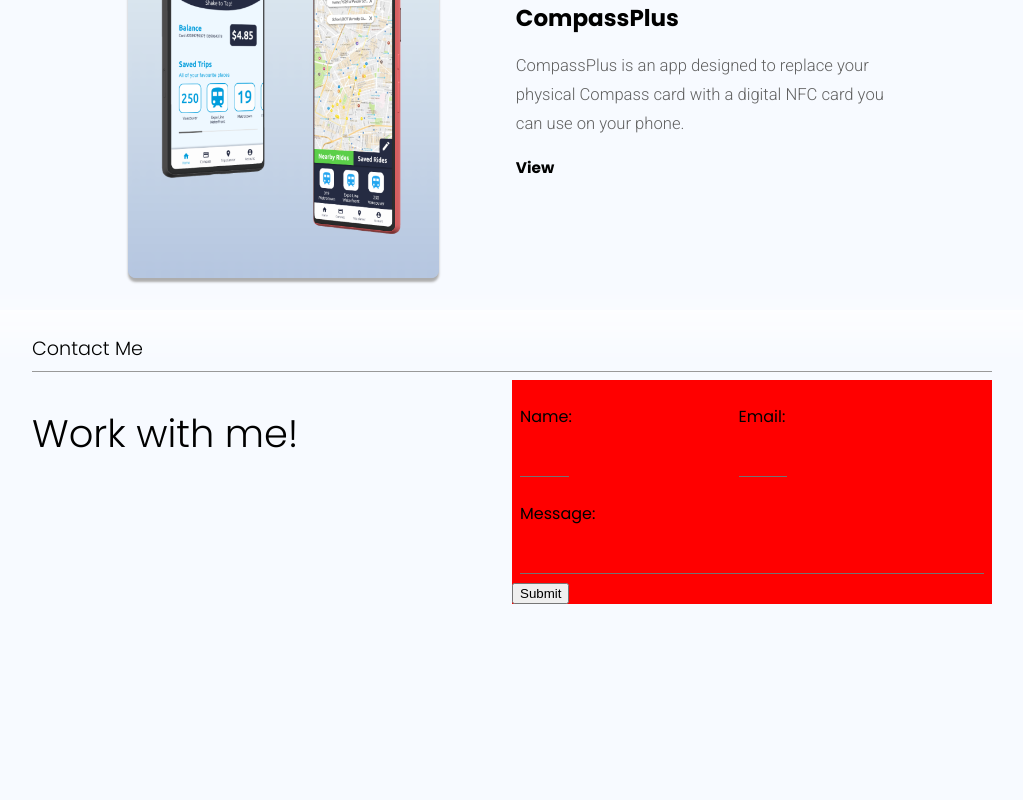
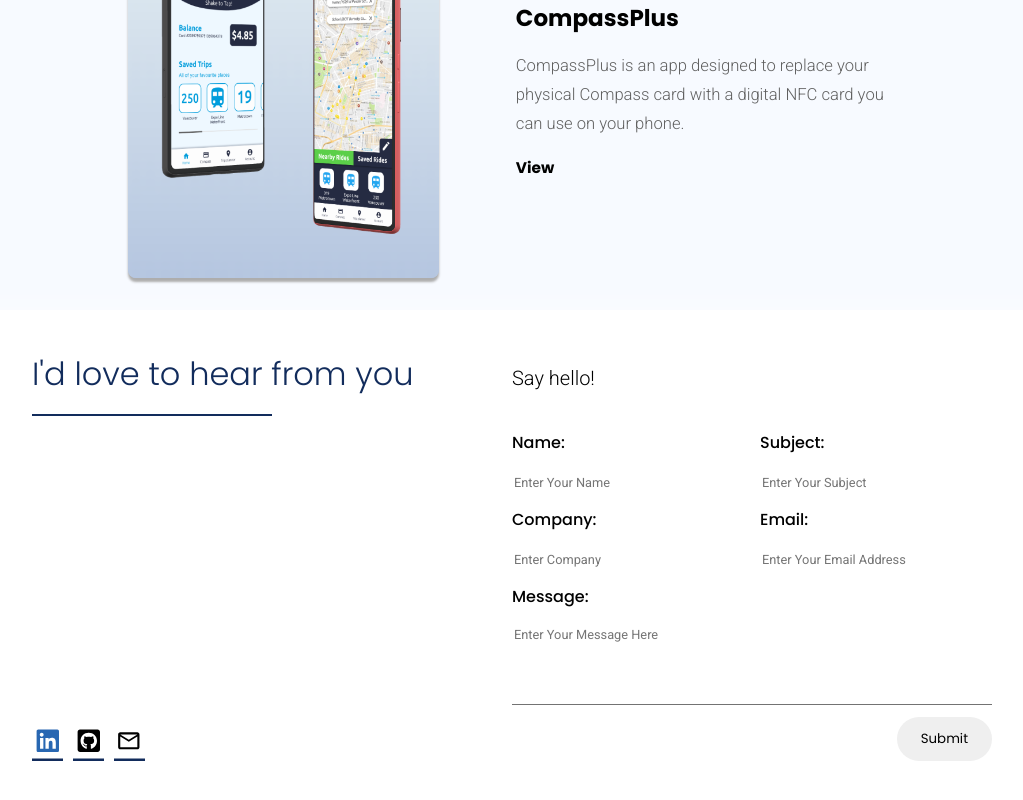
Before and after one commit to ItsMe-Matt/portfolio, a Next.js app: page / in a window 1280 px wide. Shown: the part 1584-2384 px from the top of the page, without its empty margins (128-1151 px from the left). Built offline with nearby package versions, Linux system fonts and the light colour scheme.

Commit message:
finished for the night

```diff
--- a/comps/ContactUI/index.js
+++ b/comps/ContactUI/index.js
@@ -1,5 +1,6 @@
 
 import styled from "styled-components"
+import Social from "../Social";
 
 
 export default function ContactUI({
@@ -9,91 +10,178 @@
     onSubmitPress=()=>{}
 }) {
     return <Container>
+
+        <Row1>
         <Left>
             <LHead>
-                Work with me!
+                I'd love to hear from you
             </LHead>
+
+
 
         </Left>
 
         <Right>
-            <form onSubmit={()=>{console.log("hey there bud");event.preventDefault()}}>
-               <Row>
-               <Cont>
-                   <Label>Name:</Label>
-                   <PInput type="text" id="name"></PInput>
-               </Cont>
+            <RHead>
+                Say hello!
+            </RHead>
+        </Right>
 
-               <Cont>
-                   <Label>Email:</Label>
-                   <PInput type="text" id="email"></PInput>
-               </Cont>
-               </Row>
+        </Row1>
 
 
-              <Cont>
-                   <Label>Message:</Label>
-                   <MInput type="text" id="message"></MInput>
-              </Cont>
+       <Row2>
 
-               <input type="submit"></input>
+        <Left>
+            <Line />
+            <Social type="2"/>
+        </Left>
+
+        <Right>
+            <form onSubmit={()=>{console.log("hey there bud");event.preventDefault()}}>
+                <RRow>
+                    <Cont1>
+                        <Label>Name:</Label>
+                        <PInput type="text" id="name" placeholder="Enter Your Name"></PInput>
+                    </Cont1>
+                    <Cont2>
+                        <Label>Subject:</Label>
+                        <PInput type="text" id="email" placeholder="Enter Your Subject"></PInput>
+                    </Cont2>
+                </RRow>
+
+                <RRow>
+                    <Cont1>
+                        <Label>Company:</Label>
+                        <PInput type="text" id="Company" placeholder="Enter Company"></PInput>
+                    </Cont1>
+                    <Cont2>
+                        <Label>Email:</Label>
+                        <PInput type="email" id="email" placeholder="Enter Your Email Address"></PInput>
+                    </Cont2>
+                </RRow>
+
+                <Label>Message:</Label>
+                <MInput type="text" id="message" placeholder="Enter Your Message Here"></MInput>
+
+                <SRow>
+                    <SubmitBtn type="submit" />
+                </SRow>
             </form>
+        </Right>
 
-        </Right>
+       </Row2>
+
     </Container>
 }
 
 
 const Container = styled.div`
 display: flex;
+width: 75vw;
+flex-direction: column;
+`
+const Row1 = styled.div`
+display: flex;
+align-items: baseline;
+`
 
-width: 75vw;
+const Row2 = styled.div`
+display: flex;
 
 `
+
 const Left = styled.div`
-width: 50%
+width: 50%;
+display: flex;
+flex-direction: column;
+justify-content: space-between;
 `
 
 const Right = styled.div`
 width: 50%;
-background-color: red;
 `
-const LHead = styled.h1`
+
+const Line = styled.div`
+height: 0.25vh;
+background-color: #122c5c;
+width: 50%;
+`
+const LHead = styled.p`
 font-family: Poppins;
 font-weight: 300;
-font-size: 3vw;
+font-size: 2.5vw;
+margin: 0;
+color: #122c5c;
+`
+
+const RHead = styled.div`
+font-family: Roboto;
+font-size: 2.5vh;
+font-weight: 300;
+
+margin-bottom: 3vh;
 `
 
 const Label = styled.p`
-font-family: Poppins
+font-family: Poppins;
+font-weight: 500;
 `
 
-const Row = styled.div`
+const RRow = styled.div`
 display: flex;
 `
 
-const Cont = styled.div`
-margin: 1vh;
+
+
+const Cont1 = styled.div`
+margin-right: 2vh;
+width: 50%;
+`
+
+const Cont2 = styled.div`
+width: 50%;
 `
 
 const PInput = styled.input`
-width: 24%;
-padding: 1vh 1vw;
+width: 100%;
 outline: none;
 
 background-color: transparent;
+border: none;
 
-border: none;
-border-bottom: 0.2vh #737373 solid;
+font-family: Roboto;
+font-size: 1.6vh;
+
+&:focus {
+    border-bottom: 0.2vh #737373 solid;
+}
 `
 
-const MInput = styled.input`
+const MInput = styled.textarea`
 width: 100%;
-padding: 1vh 1vw;
 outline: none;
 
 background-color: transparent;
+border: none;
 
-border: none;
+font-family: Roboto;
+font-size: 1.6vh;
+resize: none;
+height: 10vh;
+
 border-bottom: 0.2vh #737373 solid;
 `
+const SRow = styled.div`
+display: flex;
+justify-content: flex-end;
+`
+const SubmitBtn = styled.input`
+border: none;
+border-radius: 100vh;
+padding: 1.5vh 3vh;
+
+font-family: Poppins;
+margin-top: 1vh;
+
+`
--- a/comps/Social/index.js
+++ b/comps/Social/index.js
@@ -3,7 +3,10 @@
 import styled from "styled-components"
 
 
-export default function Social(){
+export default function Social({
+    type="1"
+}){
+    if (type === "1") {
         return <Container>
             <IconA href="https://www.linkedin.com/in/mlzhao/" target="_blank">
                 <FaLinkedin size="6vh" color='#2867B2'/>
@@ -16,29 +19,49 @@
             <IconC>
                 <MdOutlineEmail size="6vh" />
             </IconC>
+        </Container>
+    } else if (type === "2") {
+        return <ContainerW>
+            <IconAW href="https://www.linkedin.com/in/mlzhao/" target="_blank">
+                <FaLinkedin size="2vw" color='#2867B2'/>
+            </IconAW>
 
-    </Container>
+            <IconAW href="https://github.com/ItsMe-Matt" target="_blank">
+                <FaGithubSquare size="2vw"/>
+            </IconAW>
+
+            <IconC>
+                <MdOutlineEmail size="2vw" />
+            </IconC>
+        </ContainerW>
+    }
+
 }
 
 const Container = styled.div`
     display: flex;
     width: fit-content;
     flex-direction: row;
+    background-color: pink;
 `
 
 const IconA = styled.a`
-    border-radius: 1vh;
     padding: 0.35vh;
-    margin: 0.35vh;
-    box-shadow: 0 0.25vh 0.25vh #909090;
-    background-color: #f5f5f5;
-
+    box-shadow: 0 -0.3vh #122c5c inset;
+    margin-right: 2vh;
 `
 const IconC = styled.div`
-    border-radius: 1vh;
     padding: 0.35vh;
-    background-color: #f5f5f5;
-    margin: 0.35vh;
-    box-shadow: 0 0.25vh 0.25vh #909090;
+    box-shadow: 0 -0.3vh #122c5c inset;
 `
-//
+const IconAW = styled.a`
+padding: 0.35vh;
+box-shadow: 0 -0.3vh #122c5c inset;
+margin-right: 0.75vw;
+`
+
+const ContainerW = styled.div`
+    display: flex;
+    width: fit-content;
+    flex-direction: row;
+`
--- a/pages/index.js
+++ b/pages/index.js
@@ -82,10 +82,9 @@
           />
 
       </Content>
-      <Content>
-        <ProjHead title='Contact Me' />
+      <FooterArea>
         <ContactUI />
-      </Content>
+      </FooterArea>
     </Container>
     </div>)
 }
@@ -139,3 +138,10 @@
 
   box-shadow: 0 2vh 5vh #fff inset
 `
+
+const FooterArea = styled.div`
+  padding: 5vh 0;
+  display: flex;
+  flex-direction: column;
+  align-items: center;
+`
```
Lines whose indentation alone changed are shown as unchanged.
